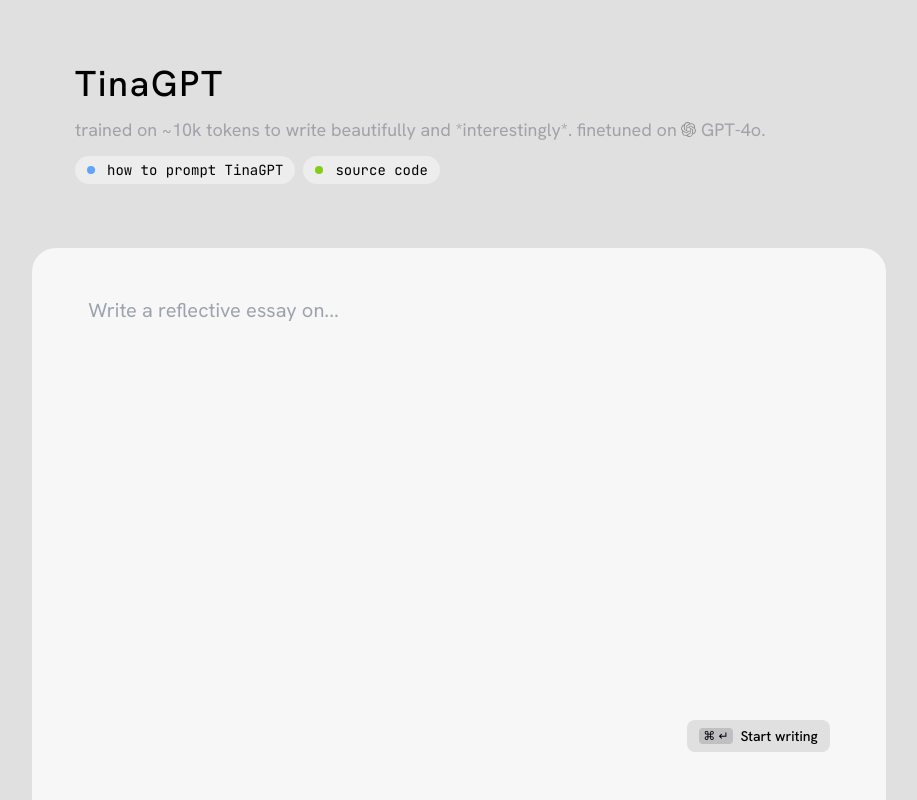
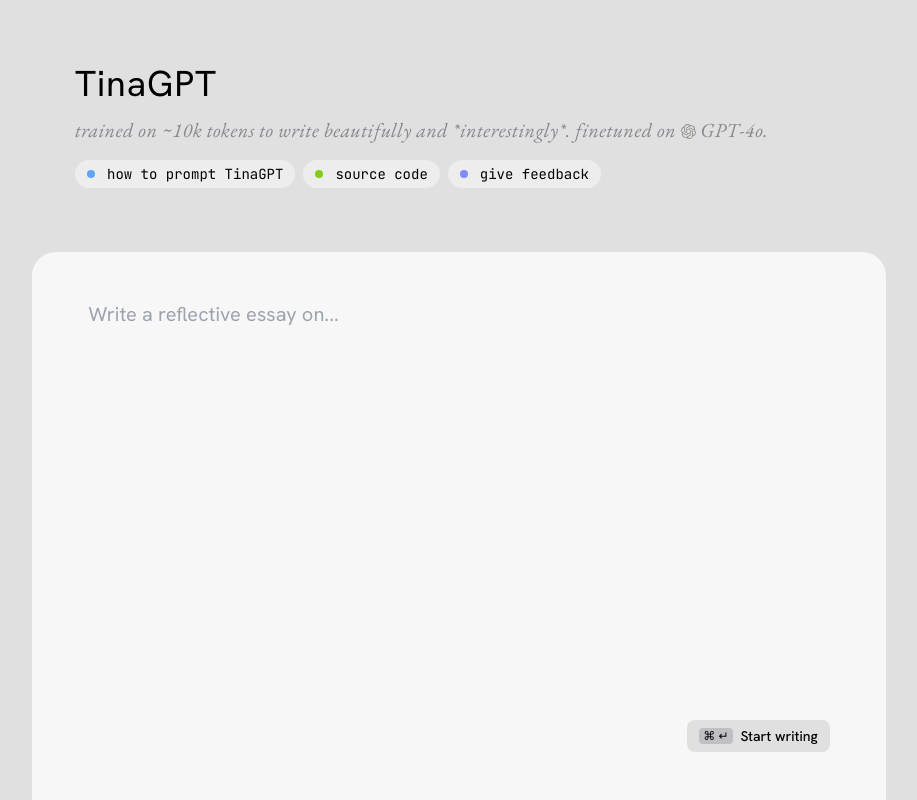
Before and after one commit to Tina-Mai/tinaGPT-website, a Next.js app: page / in a window 1280 px wide. Shown: the whole page, without its empty margins (181-1098 px from the left). Built offline with nearby package versions, Linux system fonts and the light colour scheme.

Commit message:
serif font

```diff
--- a/src/app/globals.css
+++ b/src/app/globals.css
@@ -1,5 +1,7 @@
 @import url("https://fonts.googleapis.com/css2?family=Hanken+Grotesk:ital,wght@0,100..900;1,100..900&display=swap");
 @import url("https://fonts.googleapis.com/css2?family=JetBrains+Mono:ital,wght@0,100..800;1,100..800&display=swap");
+@import url("https://fonts.googleapis.com/css2?family=EB+Garamond:ital,wght@0,400..800;1,400..800&display=swap");
+@import url("https://fonts.googleapis.com/css2?family=Newsreader:ital,opsz,wght@0,6..72,200..800;1,6..72,200..800&display=swap");
 
 @tailwind base;
 @tailwind components;
--- a/src/components/Header.tsx
+++ b/src/components/Header.tsx
@@ -5,16 +5,17 @@
 const Header = () => {
 	return (
 		<header className="vertical py-16 w-3/5 mx-auto justify-start gap-3">
-			<h1 className="text-4xl tracking-wider font-medium">TinaGPT</h1>
-			<p className="text-lg text-zinc-400">
+			<h1 className="text-4xl tracking-wide">TinaGPT</h1>
+			<p className="text-xl text-zinc-500/80 font-serif italic tracking-wide pb-1">
 				trained on ~10k tokens to write beautifully and *interestingly*. finetuned on{" "}
-				<span className="inline items-center gap-2">
+				<span className="inline-block items-center gap-2">
 					<Image src={openaiLogo} alt="GPT-4o" width={15} height={15} className="inline mb-1 opacity-35" /> GPT-4o.
 				</span>
 			</p>
 			<div className="horizontal gap-2">
 				<Tag text="how to prompt TinaGPT" bgColor="bg-blue-400" />
 				<Tag text="source code" bgColor="bg-lime-500" />
+				<Tag text="give feedback" bgColor="bg-indigo-400" />
 			</div>
 		</header>
 	);
--- a/tailwind.config.ts
+++ b/tailwind.config.ts
@@ -9,6 +9,8 @@
 			},
 			fontFamily: {
 				sans: ["Hanken Grotesk", "sans-serif"],
+				serif: ["EB Garamond", "serif"],
+				// serif: ["Newsreader", "serif"],
 				mono: ["JetBrains Mono", "monospace"],
 			},
 		},
```
Also changed, not shown: src/app/layout.tsx (indentation only).
